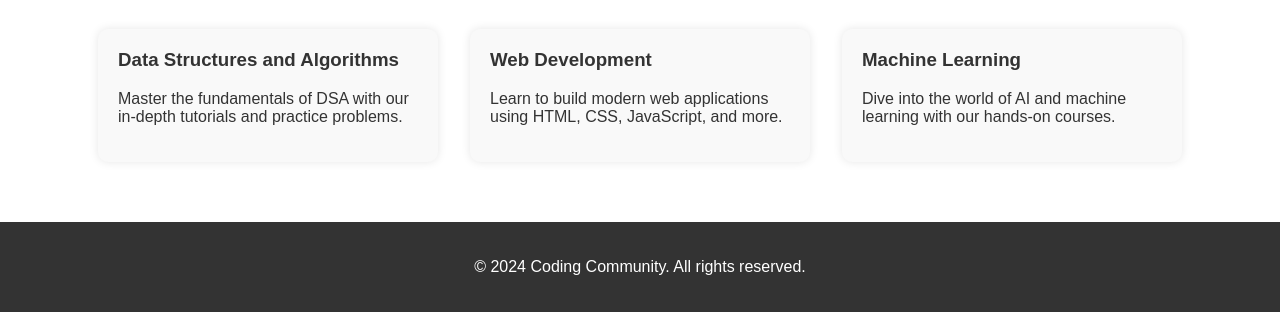
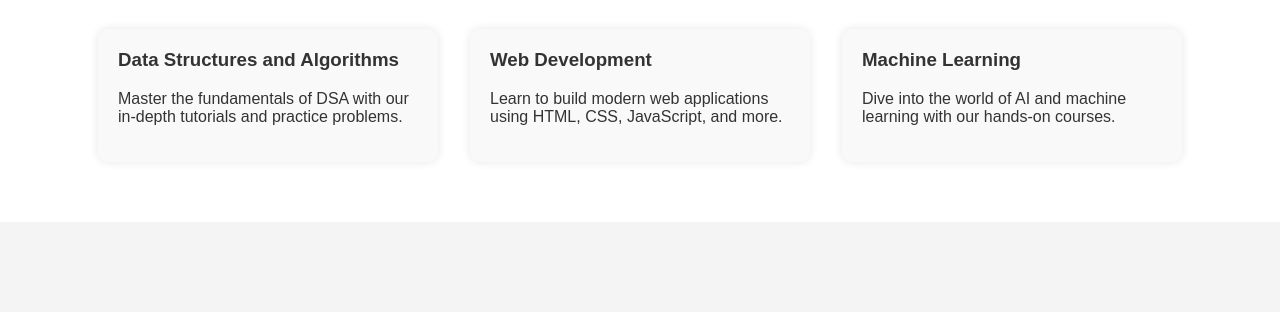
Before and after one commit to annoy004/coding-community-intern, a plain HTML site: page index.html in a window 1280 px wide. Shown: the part 632-944 px from the top of the page. After the commit the page ends 854 px from the top, so only its background shows below. Drawn offline with Linux system fonts and the light colour scheme.

```diff
--- a/index.html
+++ b/index.html
@@ -69,11 +69,7 @@
             </div>
         </section>
     </main>
-    <footer>
-        <div class="container">
-            <p>&copy; 2024 Coding Community. All rights reserved.</p>
-        </div>
-    </footer>
+
     <script src="script.js"></script>
 </body>
 </html>
--- a/styles.css
+++ b/styles.css
@@ -152,11 +152,3 @@ nav ul li a:hover {
 .course-card h3 {
     margin-top: 0;
 }
-
-
-footer {
-    background-color: #333;
-    color: #fff;
-    text-align: center;
-    padding: 20px 0;
-}
```
